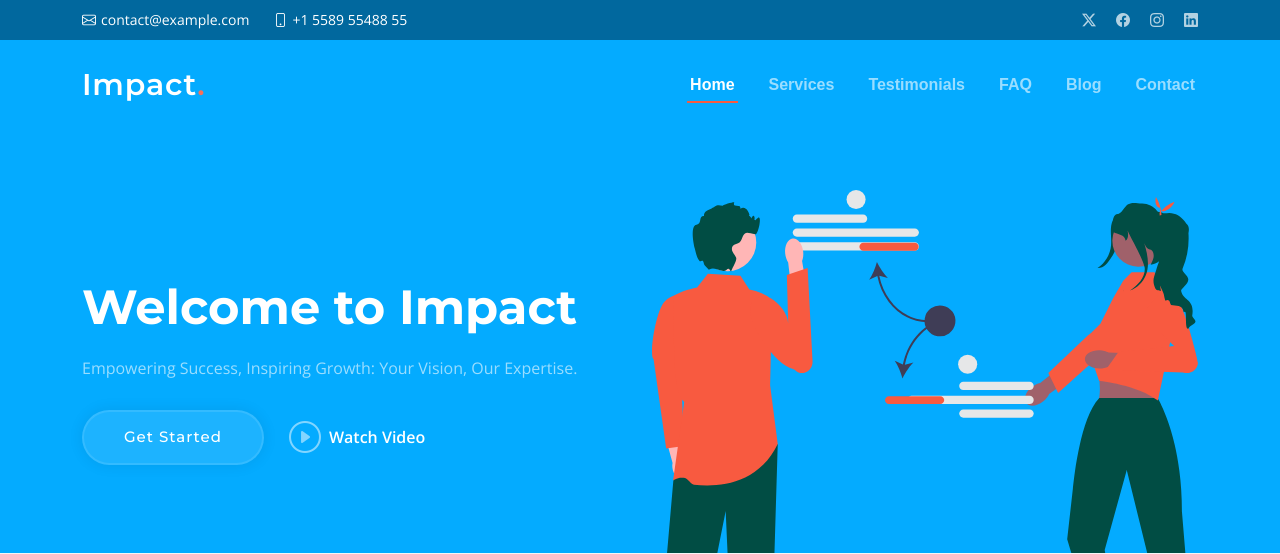
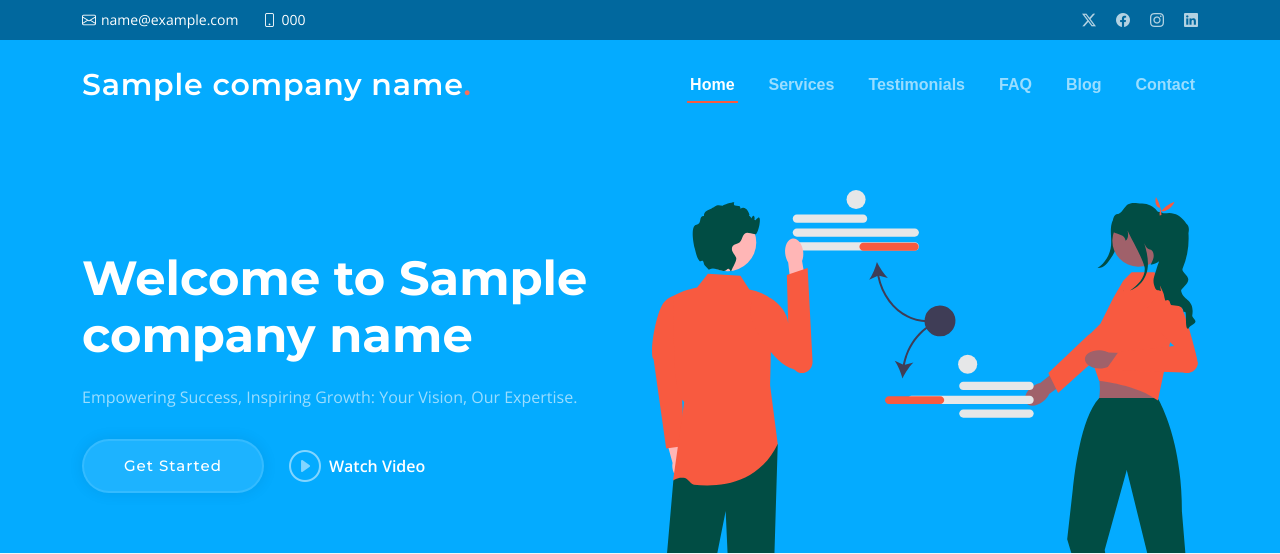
Before and after one commit to selfiirawan/company_website, a Django app: template templates/index.html in a window 1280 px wide. Shown: the top 554 px of the page. Run offline with Django 3.2, Linux system fonts and the light colour scheme; the template is opened without the code that fills it: most values are stand-ins (such as "Sample title", 1, 10 or a date in 2020); some libraries are stand-ins or nearby versions.

Commit message:
create views.py and update html templates

```diff
--- a/templates/assets/footer.html
+++ b/templates/assets/footer.html
@@ -5,7 +5,7 @@
 
     <div class="container mt-4">
       <div class="copyright">
-        &copy; Copyright <strong><span>Impact</span></strong>. All Rights Reserved
+        &copy; Copyright <strong><span>{{ company_name }}</span></strong>. All Rights Reserved
       </div>
       <div class="credits">
         <!-- All the links in the footer should remain intact. -->
--- a/templates/assets/header.html
+++ b/templates/assets/header.html
@@ -4,14 +4,14 @@
   <section id="topbar" class="topbar d-flex align-items-center">
     <div class="container d-flex justify-content-center justify-content-md-between">
       <div class="contact-info d-flex align-items-center">
-        <i class="bi bi-envelope d-flex align-items-center"><a href="mailto:contact@example.com">contact@example.com</a></i>
-        <i class="bi bi-phone d-flex align-items-center ms-4"><span>+1 5589 55488 55</span></i>
+        <i class="bi bi-envelope d-flex align-items-center"><a href="mailto:{{ email }}">{{ email }}</a></i>
+        <i class="bi bi-phone d-flex align-items-center ms-4"><span>{{ phone }}</span></i>
       </div>
       <div class="social-links d-none d-md-flex align-items-center">
-        <a href="#" class="twitter"><i class="bi bi-twitter-x"></i></a>
-        <a href="#" class="facebook"><i class="bi bi-facebook"></i></a>
-        <a href="#" class="instagram"><i class="bi bi-instagram"></i></a>
-        <a href="#" class="linkedin"><i class="bi bi-linkedin"></i></i></a>
+        <a href="{{ twitter_url }}" class="twitter"><i class="bi bi-twitter-x"></i></a>
+        <a href="{{ facebook_url }}" class="facebook"><i class="bi bi-facebook"></i></a>
+        <a href="{{ instagram_url }}" class="instagram"><i class="bi bi-instagram"></i></a>
+        <a href="{{ linkedin_url }}" class="linkedin"><i class="bi bi-linkedin"></i></i></a>
       </div>
     </div>
   </section><!-- End Top Bar -->
@@ -22,7 +22,7 @@
       <a href="index.html" class="logo d-flex align-items-center">
         <!-- Uncomment the line below if you also wish to use an image logo -->
         <!-- <img src="{% static 'assets/img/logo.png' %}" alt=""> -->
-        <h1>Impact<span>.</span></h1>
+        <h1>{{ company_name }}<span>.</span></h1>
       </a>
       <nav id="navbar" class="navbar">
         <ul>
--- a/templates/assets/main.html
+++ b/templates/assets/main.html
@@ -6,7 +6,7 @@
   <meta charset="utf-8">
   <meta content="width=device-width, initial-scale=1.0" name="viewport">
 
-  <title>Impact Bootstrap Template - Index</title>
+  <title>{{ company_name }} Bootstrap Template - Index</title>
   <meta content="" name="description">
   <meta content="" name="keywords">
 
@@ -48,7 +48,7 @@
     <div class="container position-relative">
       <div class="row gy-5" data-aos="fade-in">
         <div class="col-lg-6 order-2 order-lg-1 d-flex flex-column justify-content-center text-center text-lg-start">
-          <h2>Welcome to <span>Impact</span></h2>
+          <h2>Welcome to <span>{{ company_name }}</span></h2>
           <p>Empowering Success, Inspiring Growth: Your Vision, Our Expertise.</p>
           <div class="d-flex justify-content-center justify-content-lg-start">
             <a href="#services" class="btn-get-started">Get Started</a>
```
Also changed, not shown: app/views.py (+16 -1 lines), db.sqlite3.
